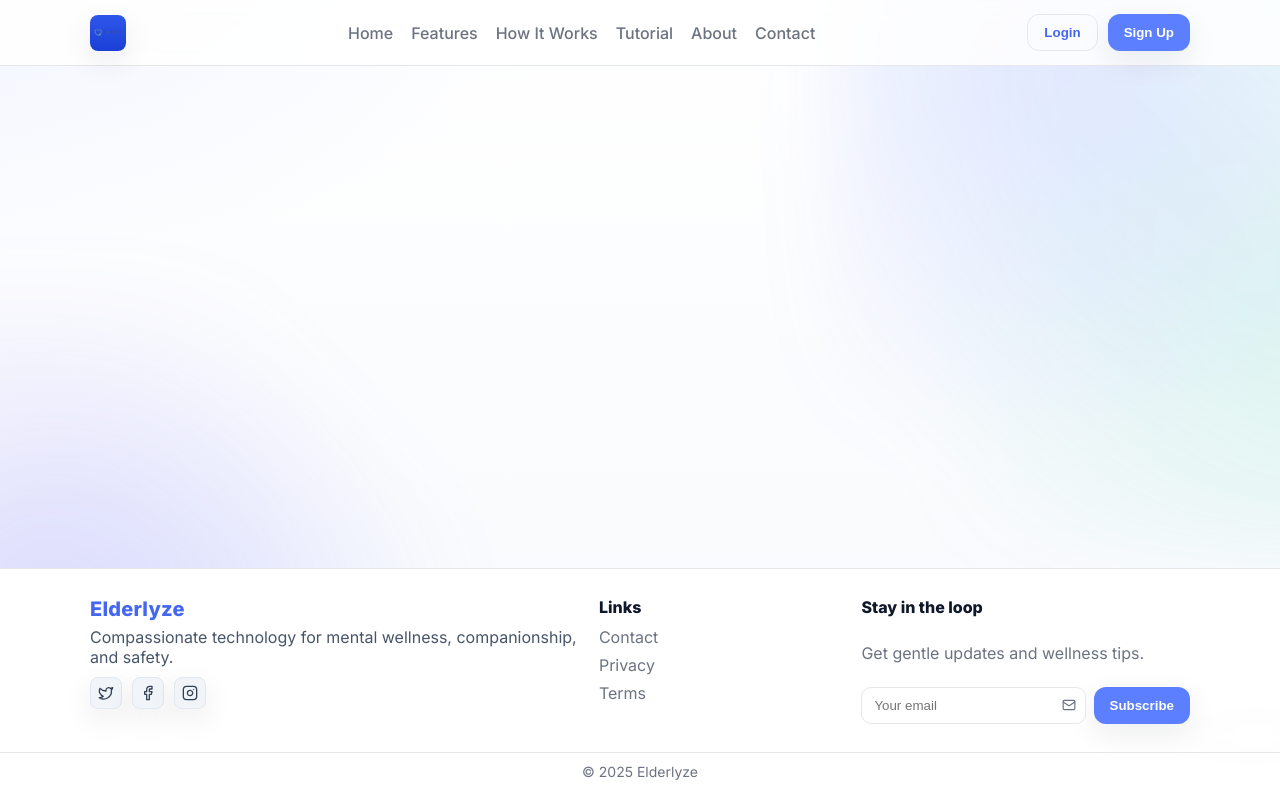
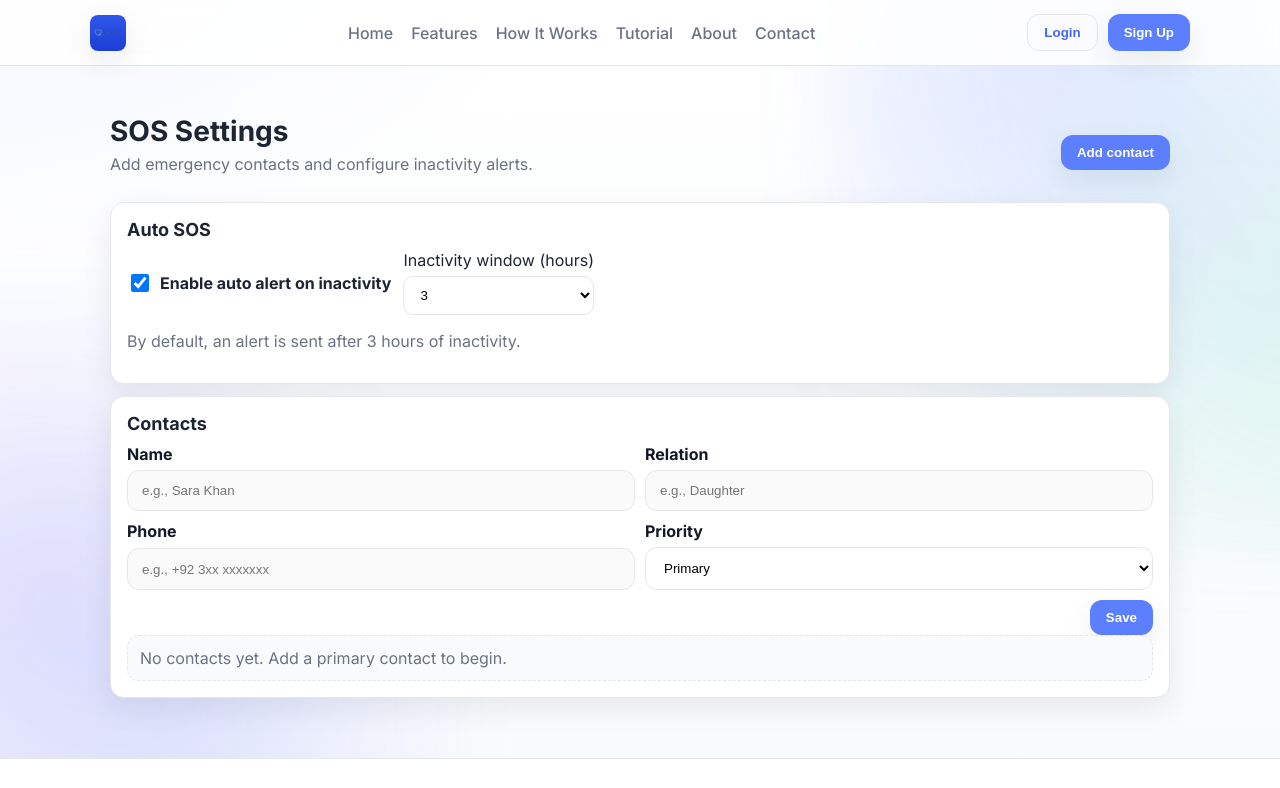
Before and after one commit to ShahxHussain/Elderlyze, a React (Create React App) app: page /app/sos in a window 1280 px wide. Shown: the top 788 px of the page. Built offline with nearby package versions, Linux system fonts and the light colour scheme.

Commit message:
SOS Page added

```diff
--- a/public/index.html
+++ b/public/index.html
@@ -2,7 +2,7 @@
 <html lang="en">
   <head>
     <meta charset="utf-8" />
-    <link rel="icon" href="%PUBLIC_URL%/favicon.ico" />
+    <link rel="icon" href="%PUBLIC_URL%/logo.png" />
     <meta name="viewport" content="width=device-width, initial-scale=1" />
     <meta name="theme-color" content="#000000" />
     <meta
--- a/src/App.js
+++ b/src/App.js
@@ -5,6 +5,7 @@ import Tutorial from './pages/Tutorial';
 import SignIn from './pages/SignIn';
 import SignUp from './pages/SignUp';
 import Main from './pages/Main';
+import SOSInteraction from './pages/SOSInteraction';
 import Moods from './pages/Moods';
 import Chatbot from './pages/Chatbot';
 import Medicines from './pages/Medicines';
@@ -39,6 +40,7 @@ function App() {
           <Route path="/signin" element={<SignIn />} />
           <Route path="/signup" element={<SignUp />} />
           <Route path="/app" element={<Main />} />
+          <Route path="/app/sos" element={<SOSInteraction />} />
           <Route path="/app/mood" element={<Moods />} />
           <Route path="/app/chat" element={<Chatbot />} />
           <Route path="/app/medicines" element={<Medicines />} />
--- /dev/null
+++ b/src/Assets/Css/SOS.css
@@ -0,0 +1,34 @@
+.sos { padding: 48px 0; }
+.sos-title { margin: 0 0 6px; font-size: 28px; }
+.sos-sub { color: var(--muted); margin: 0 0 16px; }
+.sos-header { display: flex; align-items: center; justify-content: space-between; gap: 12px; margin-bottom: 12px; }
+.sos-actions { display: flex; gap: 10px; }
+
+.sos-card { background: #fff; border: 1px solid var(--border); border-radius: 14px; padding: 16px; box-shadow: var(--shadow); margin-bottom: 12px; }
+.section-title { margin: 0 0 10px; font-size: 18px; }
+.sos-row { display: flex; align-items: center; gap: 12px; flex-wrap: wrap; }
+.switch { display: inline-flex; align-items: center; gap: 8px; font-weight: 700; }
+.switch input { width: 18px; height: 18px; }
+.sos-row .inline { display: grid; gap: 6px; }
+.sos-row select { padding: 10px 12px; border: 1px solid var(--border); border-radius: 10px; background: #fff; }
+.muted { color: var(--muted); }
+
+.sos-form { display: grid; gap: 10px; }
+.sos-form .grid { display: grid; grid-template-columns: 1fr 1fr; gap: 10px; }
+.sos-form label { display: grid; gap: 6px; font-weight: 700; color: #111827; }
+.sos-form input { padding: 12px 14px; border: 1px solid var(--border); border-radius: 12px; background: #fafafa; }
+.sos-form select { padding: 12px 14px; border: 1px solid var(--border); border-radius: 12px; background: #fff; }
+.form-actions { display: flex; gap: 10px; justify-content: flex-end; }
+
+.contact-list { display: grid; gap: 10px; }
+.empty { padding: 12px; border: 1px dashed var(--border); border-radius: 12px; color: var(--muted); background: #f9fafb; }
+.contact-item { display: grid; grid-template-columns: 1fr auto; gap: 10px; align-items: start; padding: 14px; border: 1px solid var(--border); border-radius: 12px; background: #fff; box-shadow: var(--shadow); }
+.contact-main { display: grid; gap: 6px; }
+.contact-name { font-weight: 800; font-size: 18px; }
+.contact-meta { display: flex; gap: 8px; flex-wrap: wrap; }
+.contact-actions { display: flex; gap: 8px; }
+
+@media (max-width: 640px) {
+  .sos-header { flex-direction: column; align-items: stretch; }
+  .sos-form .grid { grid-template-columns: 1fr; }
+}
--- a/src/components/Navbar.jsx
+++ b/src/components/Navbar.jsx
@@ -1,7 +1,7 @@
 import React from 'react';
 import '../Assets/Css/Navbar.css';
 import { Link, useNavigate } from 'react-router-dom';
-import logo from '../logo.png';
+import logo from '../Assets/Images/logo.png';
 
 function Navbar() {
   const navigate = useNavigate();
--- a/src/pages/Chatbot.jsx
+++ b/src/pages/Chatbot.jsx
@@ -1,7 +1,7 @@
 import React, { useRef, useState, useEffect } from 'react';
 import '../Assets/Css/Chatbot.css';
 import { Send, Wand2, HeartHandshake, SmilePlus } from 'lucide-react';
-import logo from '../logo.png';
+import logo from '../Assets/Images/logo.png';
 
 function Chatbot() {
   const [messages, setMessages] = useState([
--- a/src/pages/Main.jsx
+++ b/src/pages/Main.jsx
@@ -25,7 +25,7 @@ function Main() {
             <div className="tile-title">Medicine</div>
             <div className="tile-desc">Add reminders and dosage</div>
           </a>
-          <a className="main-tile" href="#sos">
+          <a className="main-tile" href="/app/sos">
             <div className="tile-icon"><Siren size={26} /></div>
             <div className="tile-title">SOS</div>
             <div className="tile-desc">Contacts and auto alert</div>
--- /dev/null
+++ b/src/pages/SOSInteraction.jsx
@@ -0,0 +1,126 @@
+import React, { useMemo, useState } from 'react';
+import '../Assets/Css/SOS.css';
+
+function emptyContact() {
+  return { id: '', name: '', relation: '', phone: '', priority: 'primary' };
+}
+
+function SOSInteraction() {
+  const [contacts, setContacts] = useState([]);
+  const [form, setForm] = useState(emptyContact());
+  const [autoSos, setAutoSos] = useState(true);
+  const [hours, setHours] = useState(3);
+
+  const isEditing = useMemo(() => contacts.some(c => c.id === form.id), [contacts, form.id]);
+
+  function startAdd() {
+    setForm({ ...emptyContact(), id: String(Date.now()) });
+  }
+
+  function edit(id) {
+    const c = contacts.find(x => x.id === id);
+    if (c) setForm(c);
+  }
+
+  function remove(id) {
+    setContacts(prev => prev.filter(x => x.id !== id));
+    if (form.id === id) setForm(emptyContact());
+  }
+
+  function submit(e) {
+    e.preventDefault();
+    const payload = { ...form, name: form.name.trim(), relation: form.relation.trim(), phone: form.phone.trim() };
+    if (!payload.name || !payload.phone) return;
+    setContacts(prev => {
+      const exists = prev.some(x => x.id === payload.id);
+      return exists ? prev.map(x => (x.id === payload.id ? payload : x)) : [payload, ...prev];
+    });
+    setForm(emptyContact());
+  }
+
+  return (
+    <main className="sos">
+      <div className="container">
+        <div className="sos-header">
+          <div>
+            <h1 className="sos-title">SOS Settings</h1>
+            <p className="sos-sub">Add emergency contacts and configure inactivity alerts.</p>
+          </div>
+          <div className="sos-actions">
+            <button className="btn btn-primary" onClick={startAdd}>Add contact</button>
+          </div>
+        </div>
+
+        <section className="sos-card">
+          <h2 className="section-title">Auto SOS</h2>
+          <div className="sos-row">
+            <label className="switch">
+              <input type="checkbox" checked={autoSos} onChange={(e) => setAutoSos(e.target.checked)} />
+              <span>Enable auto alert on inactivity</span>
+            </label>
+            <label className="inline">
+              Inactivity window (hours)
+              <select value={hours} onChange={(e)=> setHours(Number(e.target.value))} disabled={!autoSos}>
+                {[1,2,3,4,6,8,12,24].map(h => <option key={h} value={h}>{h}</option>)}
+              </select>
+            </label>
+          </div>
+          <p className="muted">By default, an alert is sent after 3 hours of inactivity.</p>
+        </section>
+
+        <section className="sos-card">
+          <h2 className="section-title">Contacts</h2>
+          <form className="sos-form" onSubmit={submit}>
+            <div className="grid">
+              <label>
+                Name
+                <input value={form.name} onChange={(e)=> setForm({ ...form, name: e.target.value })} placeholder="e.g., Sara Khan" required />
+              </label>
+              <label>
+                Relation
+                <input value={form.relation} onChange={(e)=> setForm({ ...form, relation: e.target.value })} placeholder="e.g., Daughter" />
+              </label>
+              <label>
+                Phone
+                <input value={form.phone} onChange={(e)=> setForm({ ...form, phone: e.target.value })} placeholder="e.g., +92 3xx xxxxxxx" required />
+              </label>
+              <label>
+                Priority
+                <select value={form.priority} onChange={(e)=> setForm({ ...form, priority: e.target.value })}>
+                  <option value="primary">Primary</option>
+                  <option value="secondary">Secondary</option>
+                </select>
+              </label>
+            </div>
+            <div className="form-actions">
+              {isEditing && <button type="button" className="btn btn-ghost" onClick={()=> setForm(emptyContact())}>Cancel</button>}
+              <button className="btn btn-primary" type="submit">{isEditing ? 'Update' : 'Save'}</button>
+            </div>
+          </form>
+
+          <div className="contact-list" role="list">
+            {contacts.length === 0 && <div className="empty">No contacts yet. Add a primary contact to begin.</div>}
+            {contacts.map(c => (
+              <article key={c.id} className="contact-item" role="listitem">
+                <div className="contact-main">
+                  <div className="contact-name">{c.name}</div>
+                  <div className="contact-meta">
+                    {c.relation && <span className="pill">{c.relation}</span>}
+                    <span className="pill">{c.priority === 'primary' ? 'Primary' : 'Secondary'}</span>
+                    {c.phone && <span className="pill">{c.phone}</span>}
+                  </div>
+                </div>
+                <div className="contact-actions">
+                  <button className="btn btn-ghost" onClick={() => edit(c.id)}>Edit</button>
+                  <button className="btn btn-secondary" onClick={() => remove(c.id)}>Delete</button>
+                </div>
+              </article>
+            ))}
+          </div>
+        </section>
+      </div>
+    </main>
+  );
+}
+
+export default SOSInteraction;
```
Also changed, not shown: public/logo.png (renamed from src/logo.png), src/Assets/Images/logo.png (added).
